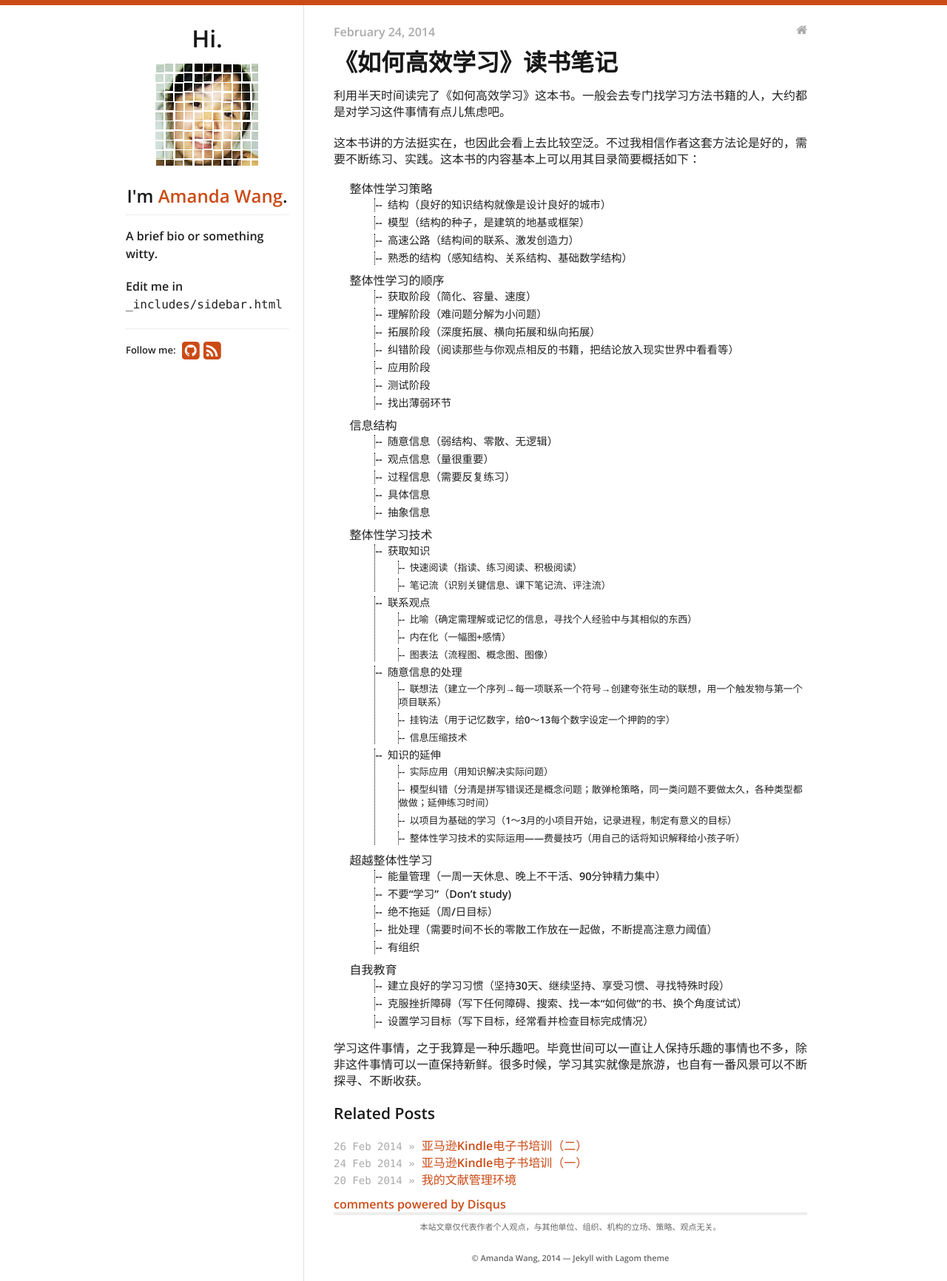
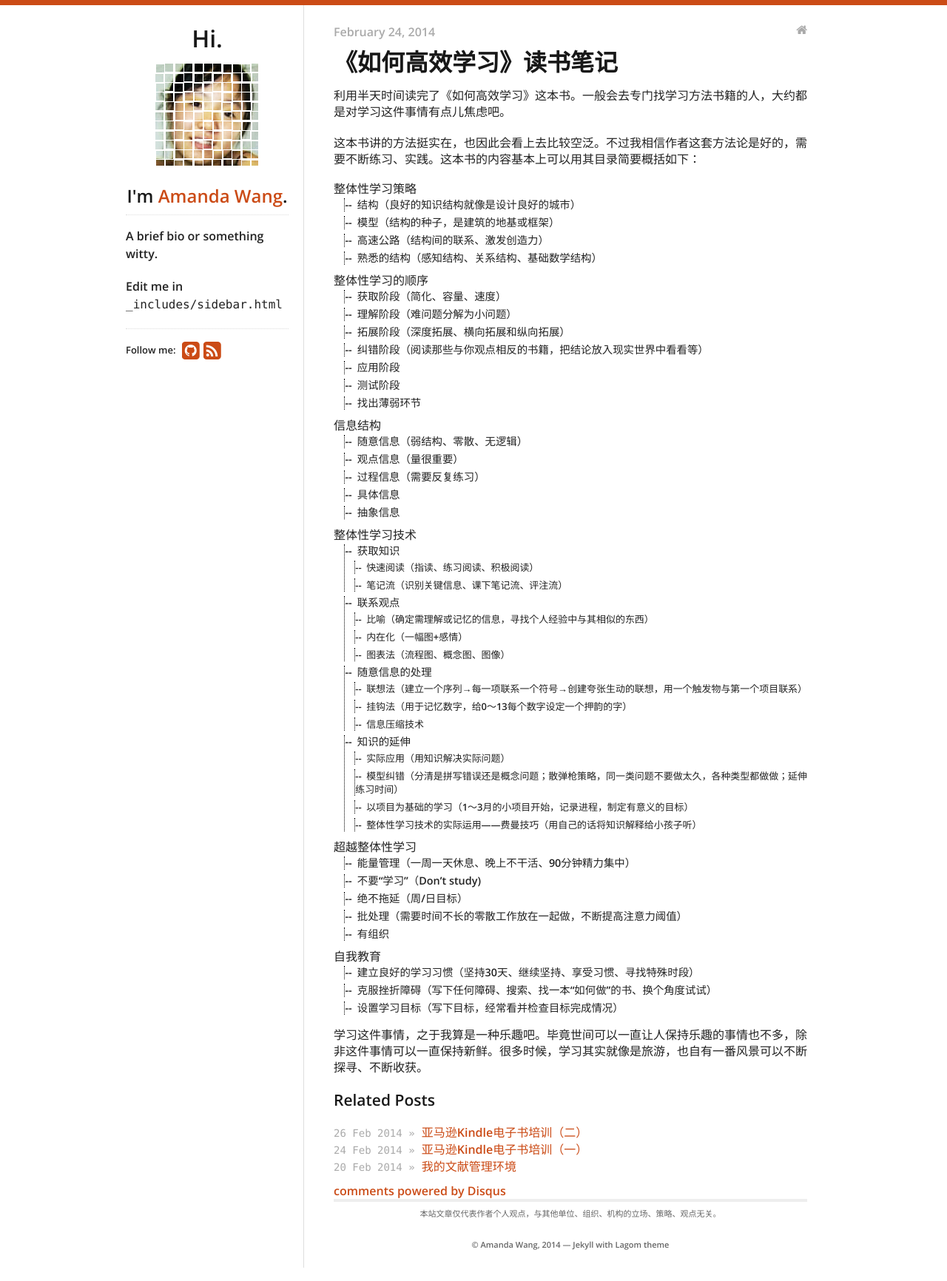
Before and after one commit to fantaghiro/fantaghiro.github.io, a Jekyll site: the page built from _posts/2014-02-24-Learn-More-Study-Less.markdown, in a window 1280 px wide. Shown: the whole page at 74% size. Built offline with Jekyll 4.4.1, drawn with Linux system fonts in a browser that asks for light colours; nearby versions of some CDN libraries; comment, search, counter and statistics services are not loaded.

Commit message:
Update treeview.html

```diff
--- a/_layouts/treeview.html
+++ b/_layouts/treeview.html
@@ -6,9 +6,11 @@
 <head>
   {% include head.html %}
   <style>
+    #post ul {
+      margin-left: 0;
+    }
     ul {
       padding-left: 0;
-      margin-left: 0;
     }
     ul ul {
       padding-left: 1em;
```
